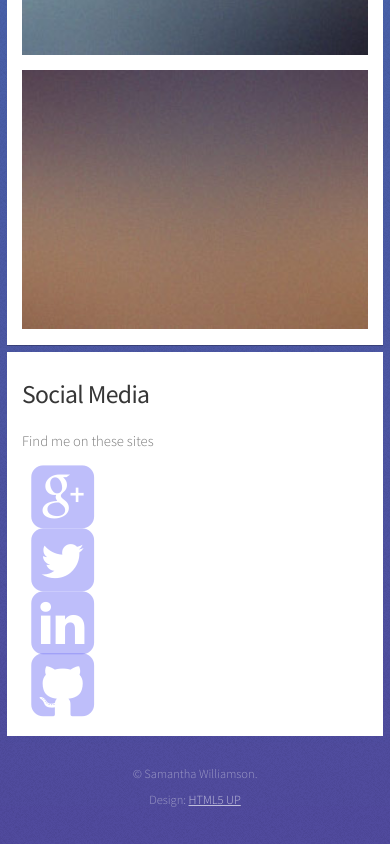
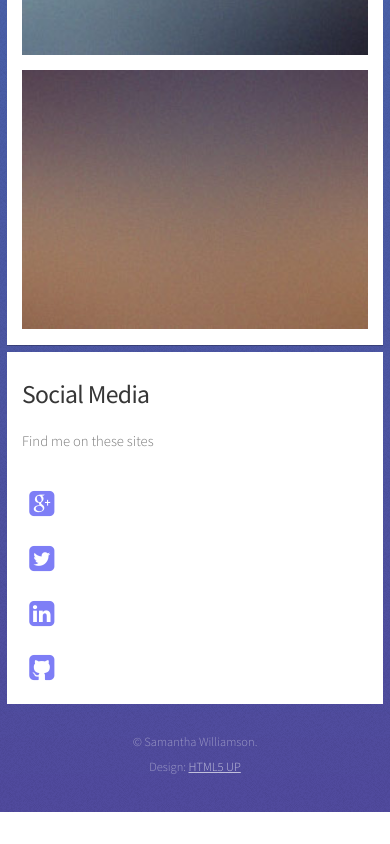
Before and after one commit to samwill/samwill.github.io, a plain HTML site: page index.html in a window 390 px wide. Shown: the part 3804-4648 px from the top of the page. After the commit the page ends 4616 px from the top, so only its background shows below. Drawn offline with Linux system fonts and the light colour scheme.

Commit message:
Fix mobile styling

```diff
--- a/css/style-mobile.css
+++ b/css/style-mobile.css
@@ -179,44 +179,14 @@
 
 		#social a
 		{
-			font-size: 2.5em;
+			font-size: 2em;
+			opacity: 0.5;
+			outline: 0;
+			width: 1.5em;
+			height: 1.5em;
+			line-height: 1.35em;
 			margin: 0 0.25em 0 0.25em;
-			opacity: 0.25;
-			outline: 0;
-			-moz-transition: opacity .25s ease-in-out;
-			-webkit-transition: opacity .25s ease-in-out;
-			-o-transition: opacity .25s ease-in-out;
-			-ms-transition: opacity .25s ease-in-out;
-			transition: opacity .25s ease-in-out;
 		}
-
-			#social a:before
-			{
-				font-size: 2em;
-			}
-
-			#social a:after
-			{
-				content: '';
-				display: block;
-				position: absolute;
-				left: 50%;
-				bottom: -0.75em;
-				margin-left: -0.5em;
-				border-bottom: solid 0em #ffffff;
-				border-left: solid 0.5em transparent;
-				border-right: solid 0.5em transparent;
-				-moz-transition: border-bottom-width .25s ease-in-out;
-				-webkit-transition: border-bottom-width .25s ease-in-out;
-				-o-transition: border-bottom-width .25s ease-in-out;
-				-ms-transition: border-bottom-width .25s ease-in-out;
-				transition: border-bottom-width .25s ease-in-out;
-			}
-
-			#social a:hover
-			{
-				opacity: 0.5;
-			}
 
 /*********************************************************************************/
 /* Footer                                                                        */
```
